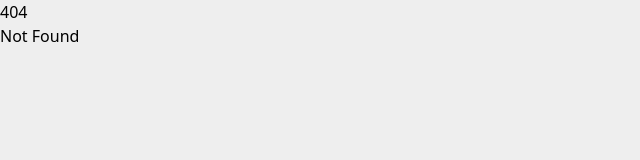
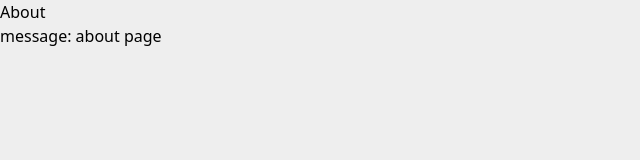
Before and after one commit to edwardtanguay/techlanglearn, a SvelteKit app: page /about in a window 1280 px wide. Before the commit this address had no page. Shown: the top 160 px of the page, without its empty margins (0-640 px from the left). Built offline with nearby package versions, Linux system fonts and the light colour scheme.

Commit message:
about in

```diff
--- a/src/routes/+page.server.ts
+++ b/src/routes/+page.server.ts
@@ -23,7 +23,5 @@ export async function load() {
 		rawHtmlContent += marked(markdown);
 	}
 
-	// const htmlContent = rawHtmlContent;
-
 	return { htmlContent: rawHtmlContent };
 }
--- /dev/null
+++ b/src/routes/about/+page.svelte
@@ -0,0 +1,7 @@
+<script lang="ts">
+	const message = "about page"
+</script>
+
+<h2>About</h2>
+
+<p>message: {message}</p>
```
Also changed, not shown: dev/notes.txt.
